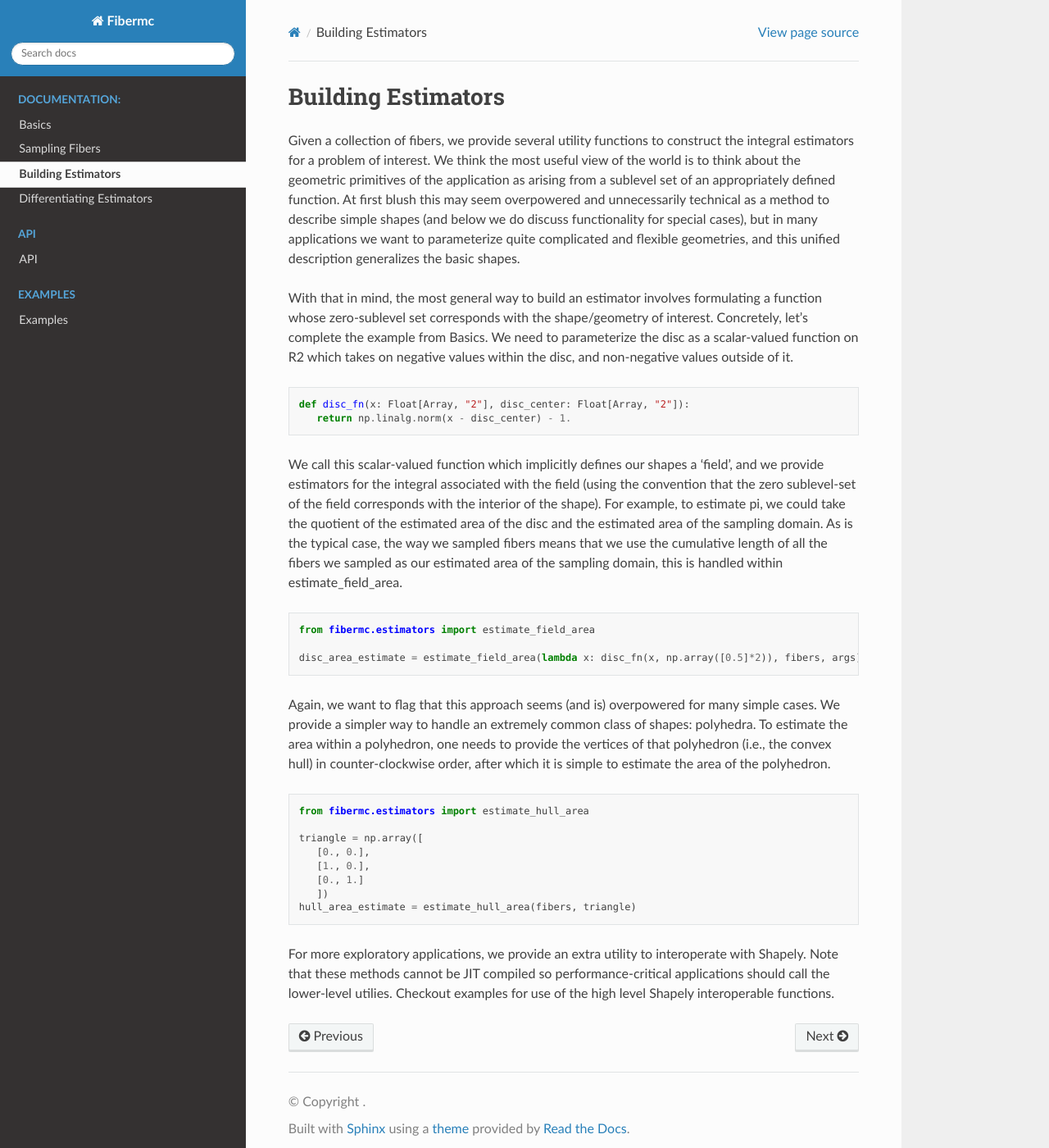
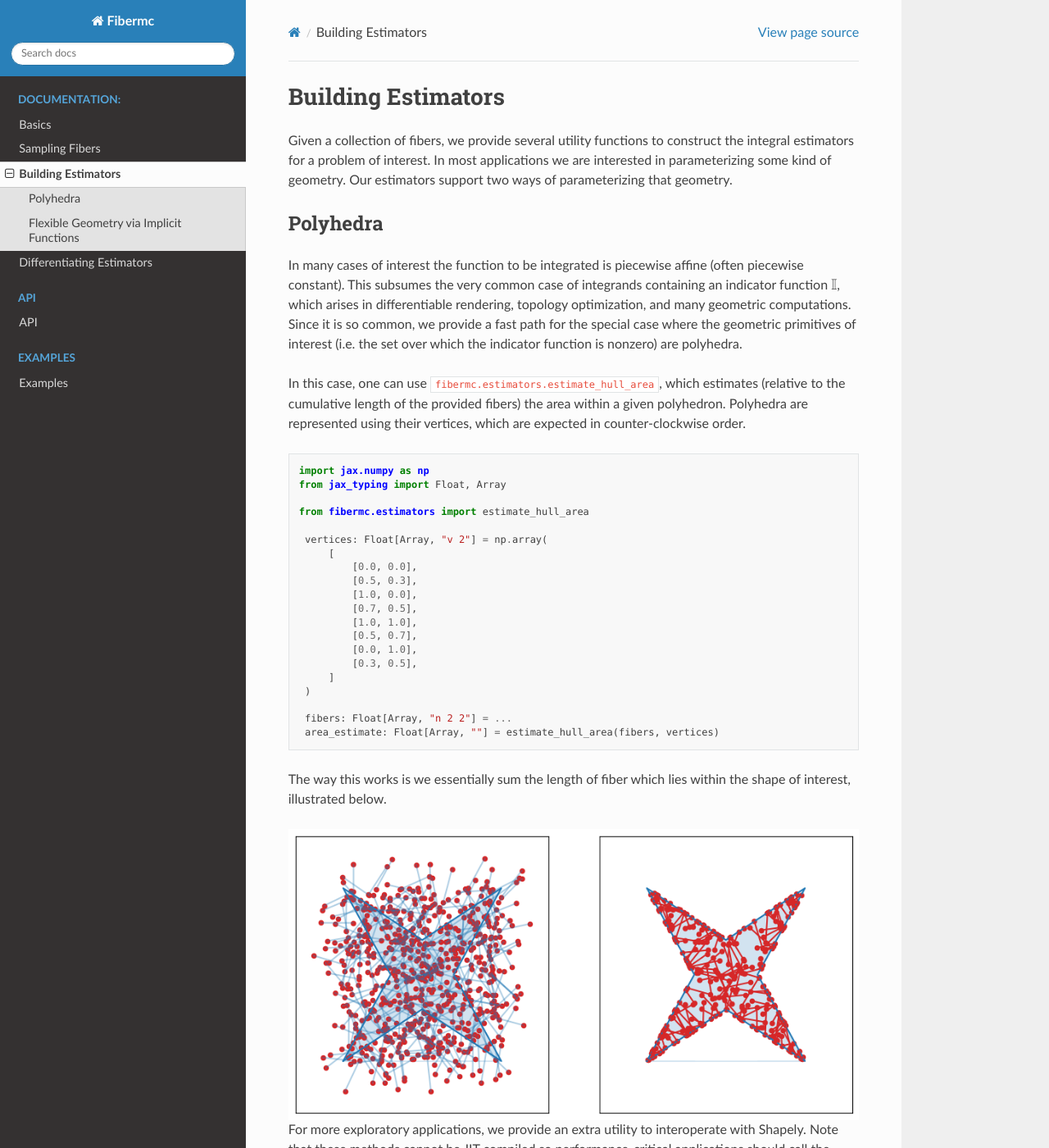
Before and after one commit to PrincetonLIPS/fibermc, a Sphinx documentation site: the page built from docs/building_estimators.rst, in a window 1280 px wide and 1400 px high. Shown: the whole window at 82% size. Built offline with Sphinx 7.4.7 and the Read the Docs theme 3.1.0, drawn with Linux system fonts in a browser that asks for light colours; some of the changed text lies outside the part shown.

Commit message:
doc: adds plenty of media, in progress notes, and updated text

```diff
--- a/docs/api.rst
+++ b/docs/api.rst
@@ -1,2 +1,6 @@
 API
 ===
+
+.. note::
+
+   This section is under construction! Check back soon.
--- a/docs/basics.rst
+++ b/docs/basics.rst
@@ -9,6 +9,12 @@
 Mathematically, this means the integrand contains an expression which is discontinuous (with respect to a parameter in the model).
 As a simple concrete case, consider two polygons :math:`P_1, P_2 \in \Omega \subseteq \mathbb{R}^2`; squares, for instance.
 Suppose the location of :math:`P_1` is fixed, but we can choose a scalar :math:`\theta \in \mathbb{R}` by which to translate :math:`P_2` along the vector :math:`(-1, -1)^T` with the goal of maximizing the area of intersection between the two shapes.
+
+.. image:: media/gif/square_overlap.gif
+   :width: 700
+   :align: center
+   :alt: Overlapping square problem.
+
 This corresponds with an optimization problem whose objective :math:`\mathcal{L}` is an integral with parametric discontinuity (with respect to :math:`\theta`).
 
 .. math::
--- a/docs/building_estimators.rst
+++ b/docs/building_estimators.rst
@@ -2,48 +2,74 @@
 ===================
 
 Given a collection of fibers, we provide several utility functions to construct the integral estimators for a problem of interest.
-We think the most useful view of the world is to think about the geometric primitives of the application as arising from a sublevel set of
-an appropriately defined function.
-At first blush this may seem overpowered and unnecessarily technical as a method to describe simple shapes (and below we do discuss functionality for
-special cases), but in many applications we want to parameterize quite complicated and flexible geometries, and this unified description generalizes the
-basic shapes.
+In most applications we are interested in parameterizing some kind of geometry.
+Our estimators support two ways of parameterizing that geometry.
 
-With that in mind, the most general way to build an estimator involves formulating a function whose zero-sublevel set corresponds with the shape/geometry of interest.
-Concretely, let's complete the example from Basics.
-We need to parameterize the disc as a scalar-valued function on R2 which takes on negative values within the disc, and non-negative values outside of it.
+Polyhedra
+---------
+In many cases of interest the function to be integrated is piecewise affine (often piecewise constant).
+This subsumes the very common case of integrands containing an indicator function :math:`\mathbb{I}`, which arises in differentiable rendering,
+topology optimization, and many geometric computations.
+Since it is so common, we provide a fast path for the special case where the geometric primitives of interest (i.e. the set over which the indicator function is nonzero) are
+polyhedra.
+
+In this case, one can use ``fibermc.estimators.estimate_hull_area``, which estimates (relative to the cumulative length of the provided fibers) the area within
+a given polyhedron. Polyhedra are represented using their vertices, which are expected in counter-clockwise order.
 
 .. code-block:: python
 
-   def disc_fn(x: Float[Array, "2"], disc_center: Float[Array, "2"]):
-      return np.linalg.norm(x - disc_center) - 1.
-
-We call this scalar-valued function which implicitly defines our shapes a 'field', and we provide estimators for the integral associated with the field (using the convention that the zero sublevel-set of the field corresponds with the interior of the shape).
-For example, to estimate pi, we could take the quotient of the estimated area of the disc and the estimated area of the sampling domain.
-As is the typical case, the way we sampled fibers means that we use the cumulative length of all the fibers we sampled as our estimated area of the sampling domain,
-this is handled within estimate_field_area.
-
-.. code-block:: python
-
-   from fibermc.estimators import estimate_field_area
-
-   disc_area_estimate = estimate_field_area(lambda x: disc_fn(x, np.array([0.5]*2)), fibers, args)
-
-Again, we want to flag that this approach seems (and is) overpowered for many simple cases.
-We provide a simpler way to handle an extremely common class of shapes: polyhedra.
-To estimate the area within a polyhedron, one needs to provide the vertices of that polyhedron (i.e., the convex hull) in counter-clockwise order, after which
-it is simple to estimate the area of the polyhedron.
-
-.. code-block:: python
+   import jax.numpy as np
+   from jax_typing import Float, Array
 
    from fibermc.estimators import estimate_hull_area
 
-   triangle = np.array([
-      [0., 0.],
-      [1., 0.],
-      [0., 1.]
-      ])
-   hull_area_estimate = estimate_hull_area(fibers, triangle)
+    vertices: Float[Array, "v 2"] = np.array(
+        [
+            [0.0, 0.0],
+            [0.5, 0.3],
+            [1.0, 0.0],
+            [0.7, 0.5],
+            [1.0, 1.0],
+            [0.5, 0.7],
+            [0.0, 1.0],
+            [0.3, 0.5],
+        ]
+    )
+
+    fibers: Float[Array, "n 2 2"] = ...
+    area_estimate: Float[Array, ""] = estimate_hull_area(fibers, vertices)
+
+The way this works is we essentially sum the length of fiber which lies within the shape of interest, illustrated below.
+
+.. image:: media/images/polygon_clipping_example.png
+   :width: 700
+   :align: center
+   :alt: Sampled fibers to estimate pi.
 
 For more exploratory applications, we provide an extra utility to interoperate with Shapely.
 Note that these methods cannot be JIT compiled so performance-critical applications should call the lower-level utilies.
 Checkout examples for use of the high level Shapely interoperable functions.
+
+Flexible Geometry via Implicit Functions
+----------------------------------------
+
+.. note::
+
+   This section is under construction! Check back soon.
+
+The most general way to parameterize geometry for our estimators involves formulating a function whose zero-sublevel set corresponds with the shape/geometry of interest.
+We call this scalar-valued function which implicitly defines our shapes a 'field', and we provide estimators for the integral associated with the field.
+A simpler way to think about the zero sublevel set convention is: we expect that the field takes on negative values in the interior of the shape being parameterized.
+So the task is simply to construct a function.
+Many examples are provided in our Examples section.
+
+.. code-block:: python
+
+   import jax.numpy as np
+   from jax_typing import Float, Array
+
+   from fibermc.estimators import estimate_field_area
+
+   fibers: Float[Array, "n 2 2"] = ...
+   f: Callable[[Float[Array, "2"], Any], Float[Array, ""]] = ...
+   area_estimate = estimate_field_area(f, fibers, f_args)
--- a/docs/differentiating_estimators.rst
+++ b/docs/differentiating_estimators.rst
@@ -1,2 +1,6 @@
 Differentiating Estimators
 ==========================
+
+.. note::
+
+   This section is under construction! Check back soon.
--- a/docs/index.rst
+++ b/docs/index.rst
@@ -7,6 +7,10 @@
 =======
 
 Differentiable Monte Carlo in JAX with applications to computational geometry, differentiable simulation, and topology optimization.
+
+- **Hardware accelerated**: our estimators and geometric kernels can target CPUs as well as accelerators (GPU, TPU) inheriting from Jax.
+- **Compatible with Jax transformations**: fully compatible with Jax transforms like ``vmap`` for vectorizing/batching and ``jit`` for just-in-time compilation.
+- **Differentiable**: estimators can be used directly with ``jax.grad``; we provide implementations for implicitly differentiating flexible geometries.
 
 Installation
 ------------
```
Also changed, not shown: docs/media/gif/square_overlap.gif (added), docs/media/images/polygon_clipping_example.png (added), 1 other file.
